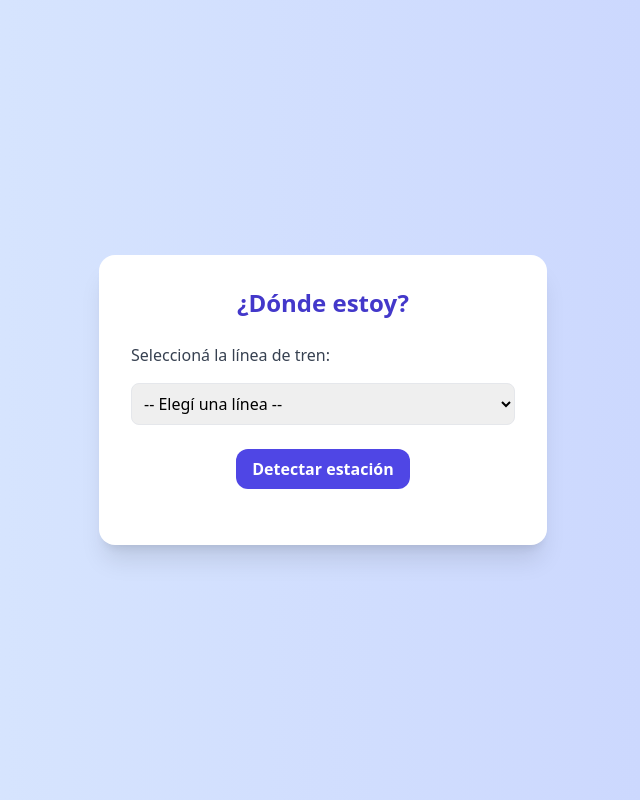
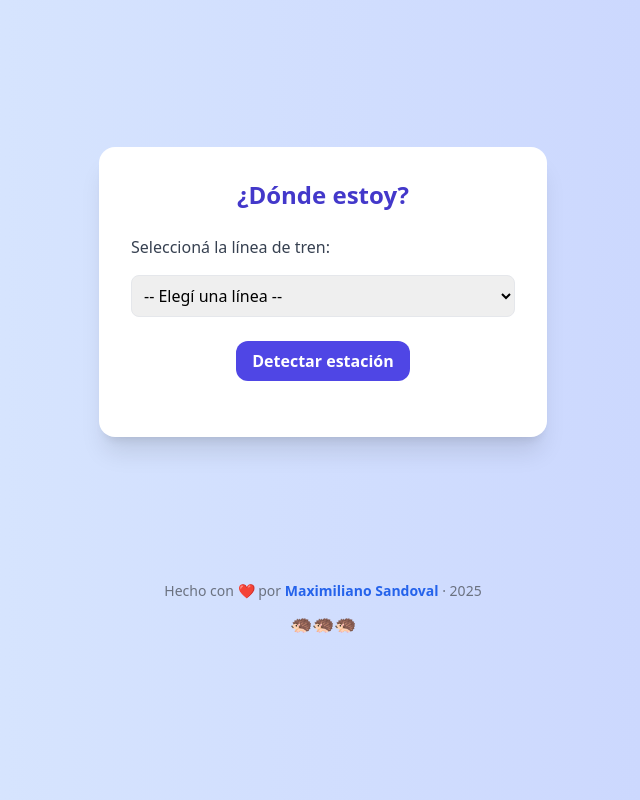
Before and after one commit to maxisandoval37/MiEstacion-Trenes.arg, a plain HTML site: page index.html in a window 1280 px wide. Shown: the whole page, without its empty margins (317-957 px from the left). Drawn offline with nearby package versions, Linux system fonts and the light colour scheme.

Commit message:
added footer

```diff
--- a/index.html
+++ b/index.html
@@ -4,10 +4,10 @@
   <meta charset="UTF-8">
   <title>Seguimiento de Trenes</title>
   <script src="https://cdn.tailwindcss.com"></script>
-  <link rel="icon" type="image/x-icon" href="/imgs/favicon.ico">
+  <link rel="icon" type="image/x-icon" href="imgs/favicon.ico">
 </head>
 <body class="bg-gradient-to-r from-blue-100 to-indigo-200 min-h-screen flex flex-col items-center justify-center px-4">
-  <div class="bg-white shadow-xl rounded-2xl p-8 max-w-md w-full text-center">
+  <div class="bg-white shadow-xl rounded-2xl p-8 max-w-md w-full text-center mb-16">
     <h1 class="text-2xl font-bold text-indigo-700 mb-6">¿Dónde estoy?</h1>
 
     <label class="block mb-4 text-left font-medium text-gray-700" for="linea">
@@ -27,6 +27,14 @@
     <div id="resultado" class="mt-6 text-lg font-medium text-gray-800"></div>
   </div>
 
+  <footer class="max-w-xl mx-auto text-center text-gray-500 text-sm py-4 mt-16">
+    Hecho con ❤️ por
+    <a href="https://maxisandoval.dev.ar/" target="_blank" class="text-blue-600 font-semibold hover:underline">
+      Maximiliano Sandoval
+    </a> · 2025
+    <div class="mt-2 text-lg">🦔🦔🦔</div>
+  </footer>
+
   <script src="js/main.js"></script>
 </body>
 </html>
```
